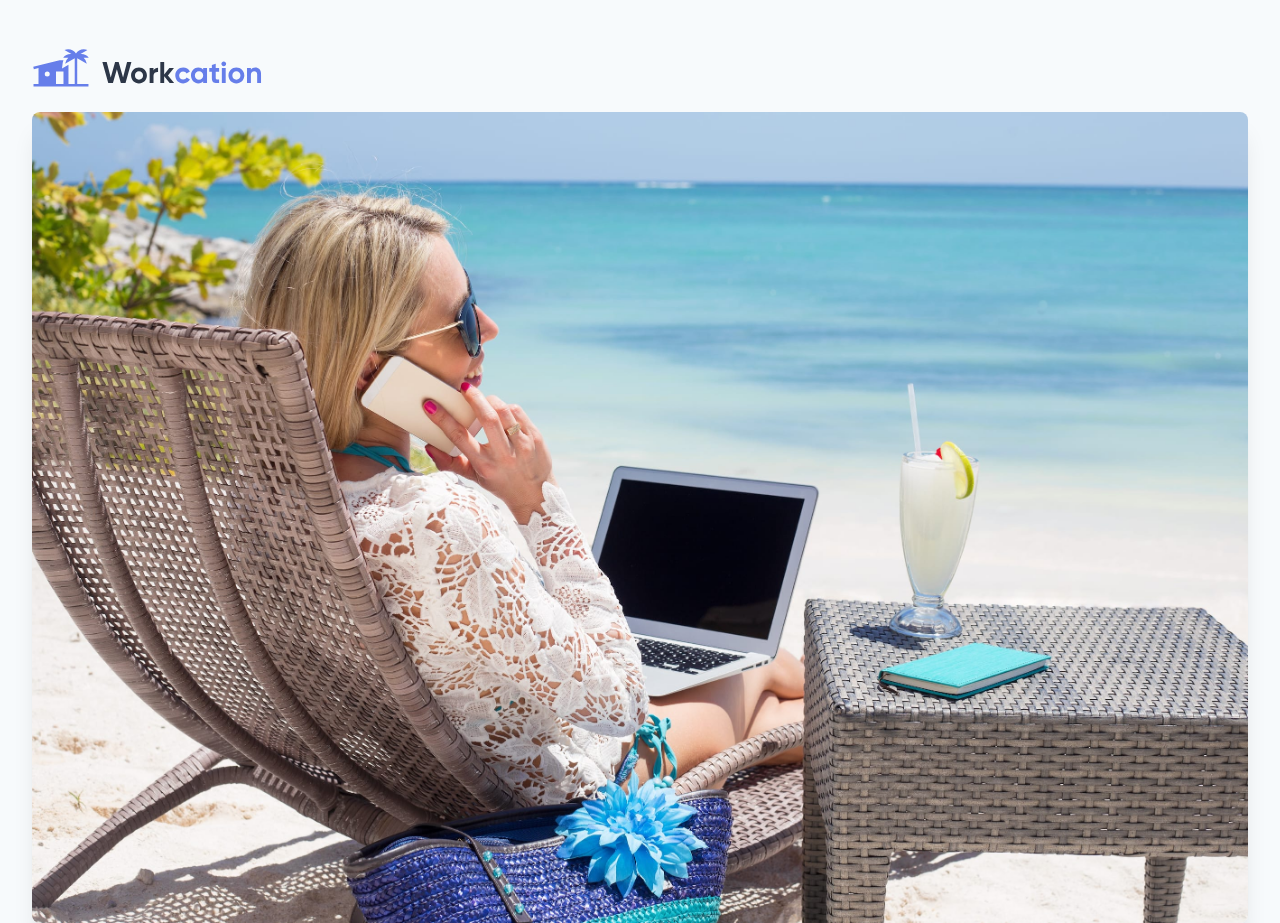
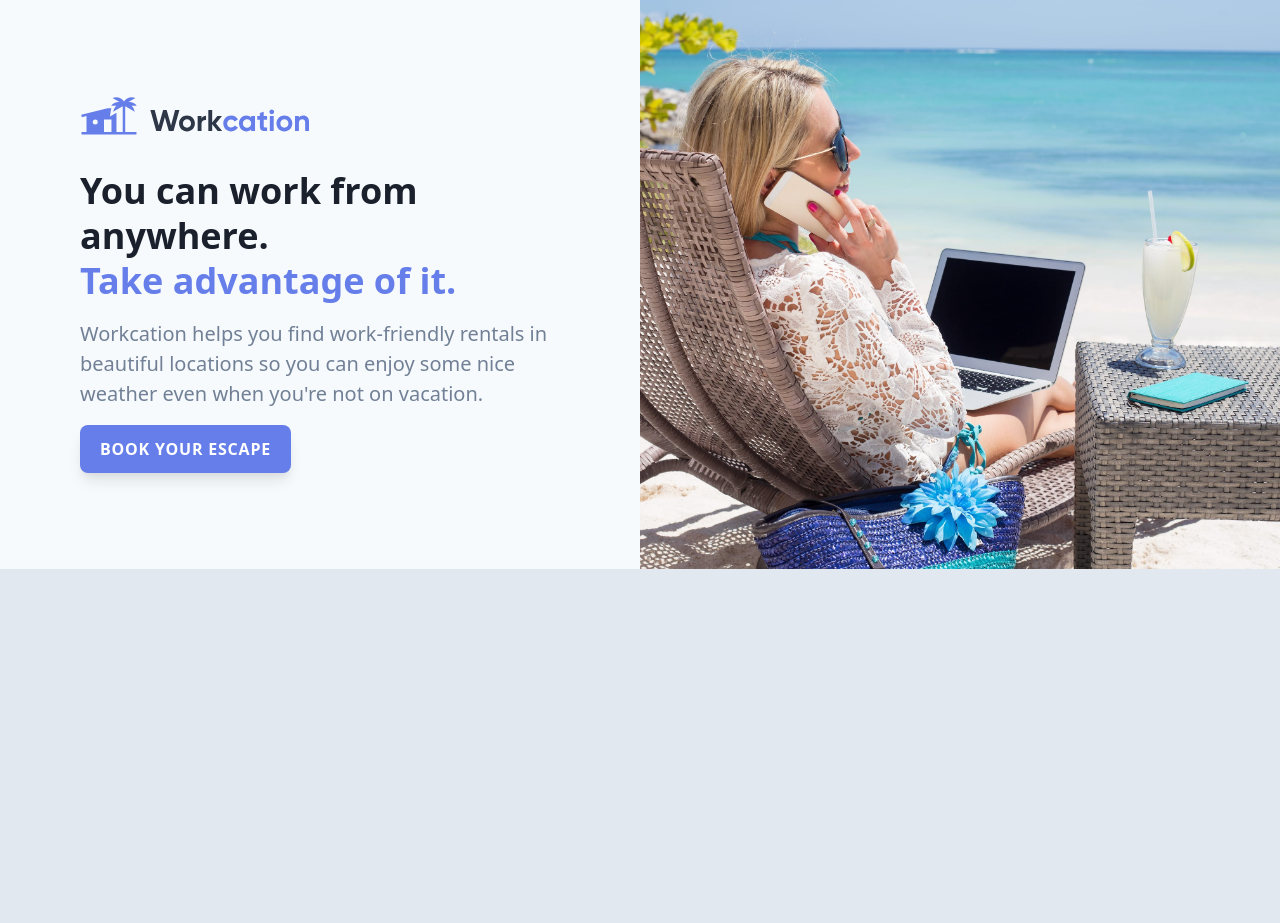
Before and after one commit to jadestern/tailwind-css-screencasts, a website: page public/index.html in a window 1280 px wide. Shown: the top 923 px of the page. After the commit the page ends 800 px from the top, so only its background shows below. Drawn offline with nearby package versions, Linux system fonts and the light colour scheme; files that its build step writes are made by us from their sources.

Commit message:
3 - Responsive Design

```diff
--- a/public/index.html
+++ b/public/index.html
@@ -8,22 +8,31 @@
   <title>Document</title>
   <link rel="stylesheet" href="/build/tailwind.css">
 </head>
-<body class="bg-gray-100">
-  <div class="px-8 py-12">
+<body class="bg-gray-300">
+  <div class="bg-gray-100 flex">
+    <div class="px-8 py-12 max-w-md mx-auto sm:max-w-xl lg:max-w-full lg:w-1/2 lg:py-24 lg:px-12">
+      <div class="xl:max-w-lg xl:ml-auto">
         <img class="h-10" src="/img/logo.svg" alt="Workcation">
-    <img class="mt-6 rounded-lg shadow-xl" src="/img/beach-work.jpg" alt="Woman workcationing on the beach">
-    <h1 class="mt-6 text-2xl font-bold text-gray-900 leading-tight">
+        <img class="mt-6 rounded-lg shadow-xl sm:mt-8 sm:h-64 sm:w-full sm:object-cover sm:object-center lg:hidden" src="/img/beach-work.jpg" alt="Woman workcationing on the beach">
+        <h1 class="mt-6 text-2xl font-bold text-gray-900 leading-tight sm:mt-8 sm:text-4xl lg:text-3xl xl:text-4xl">
           You can work from anywhere.
+          <br class="hidden sm:inline lg:inline">
           <span class="text-indigo-500">Take advantage of it.</span>
         </h1>
-    <p class="mt-2 text-gray-600">
+        <p class="mt-2 text-gray-600 sm:mt-4 sm:text-xl">
           Workcation helps you find work-friendly rentals in beautiful locations so you can enjoy some nice weather even when you're not on vacation.
         </p>
         <div class="mt-4">
-      <a href="#" class="inline-block px-5 py-3 rounded-lg shadow-lg bg-indigo-500 hover:bg-indigo-400 text-sm text-white uppercase tracking-wider font-semibold">
+          <a href="#" class="inline-block px-5 py-3 rounded-lg shadow-lg bg-indigo-500 hover:bg-indigo-400 text-sm text-white uppercase tracking-wider font-semibold sm:text-base">
             Book your escape
           </a>
         </div>
       </div>
+    </div>
+    <div class="hidden lg:block lg:w-1/2 lg:relative">
+      <img class="absolute inset-0 h-full object-cover object-center"
+       src="/img/beach-work.jpg" alt="Woman workcationing on the beach">
+    </div>
+  </div>
 </body>
 </html>
```
Lines whose indentation alone changed are shown as unchanged.
